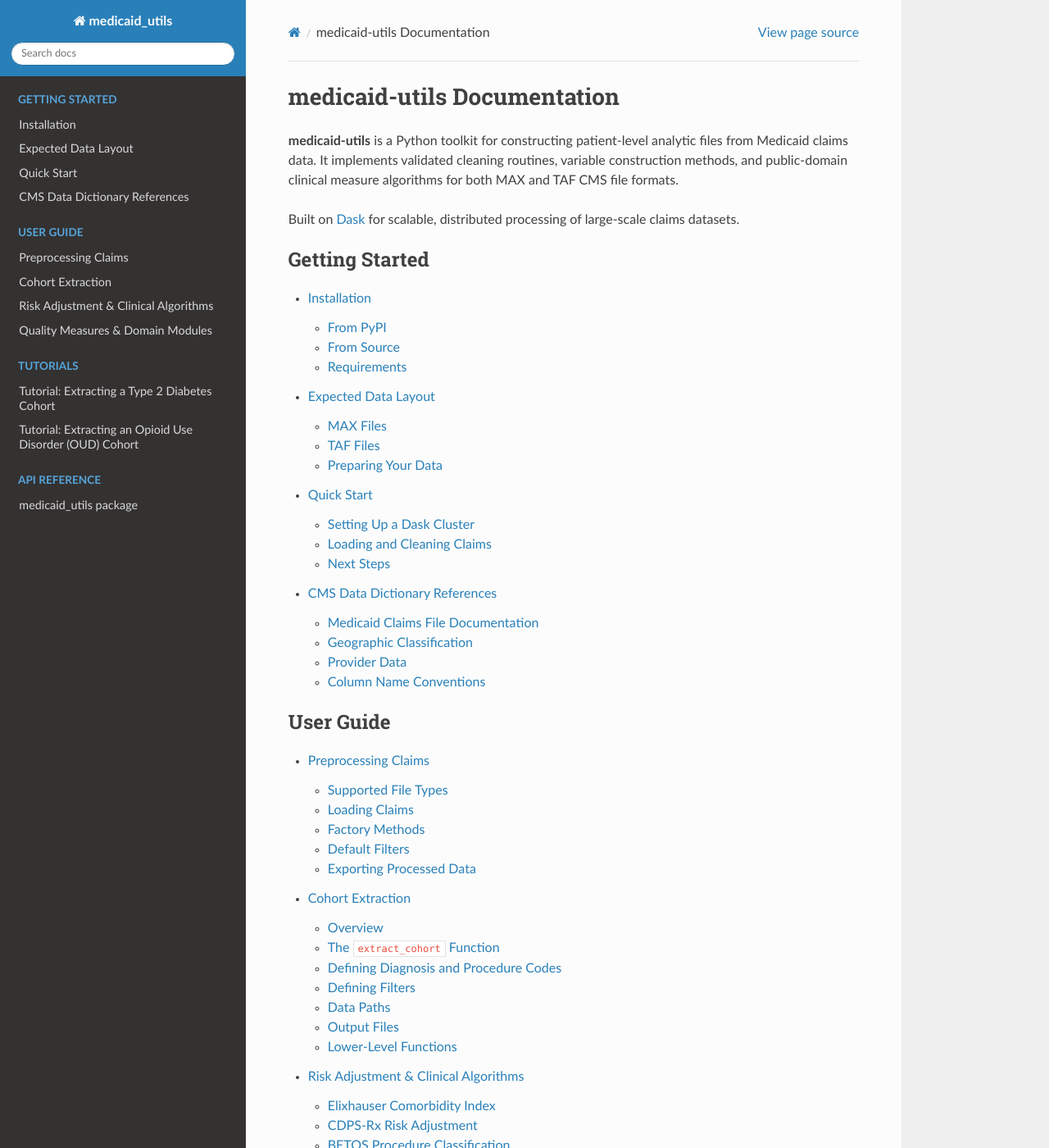
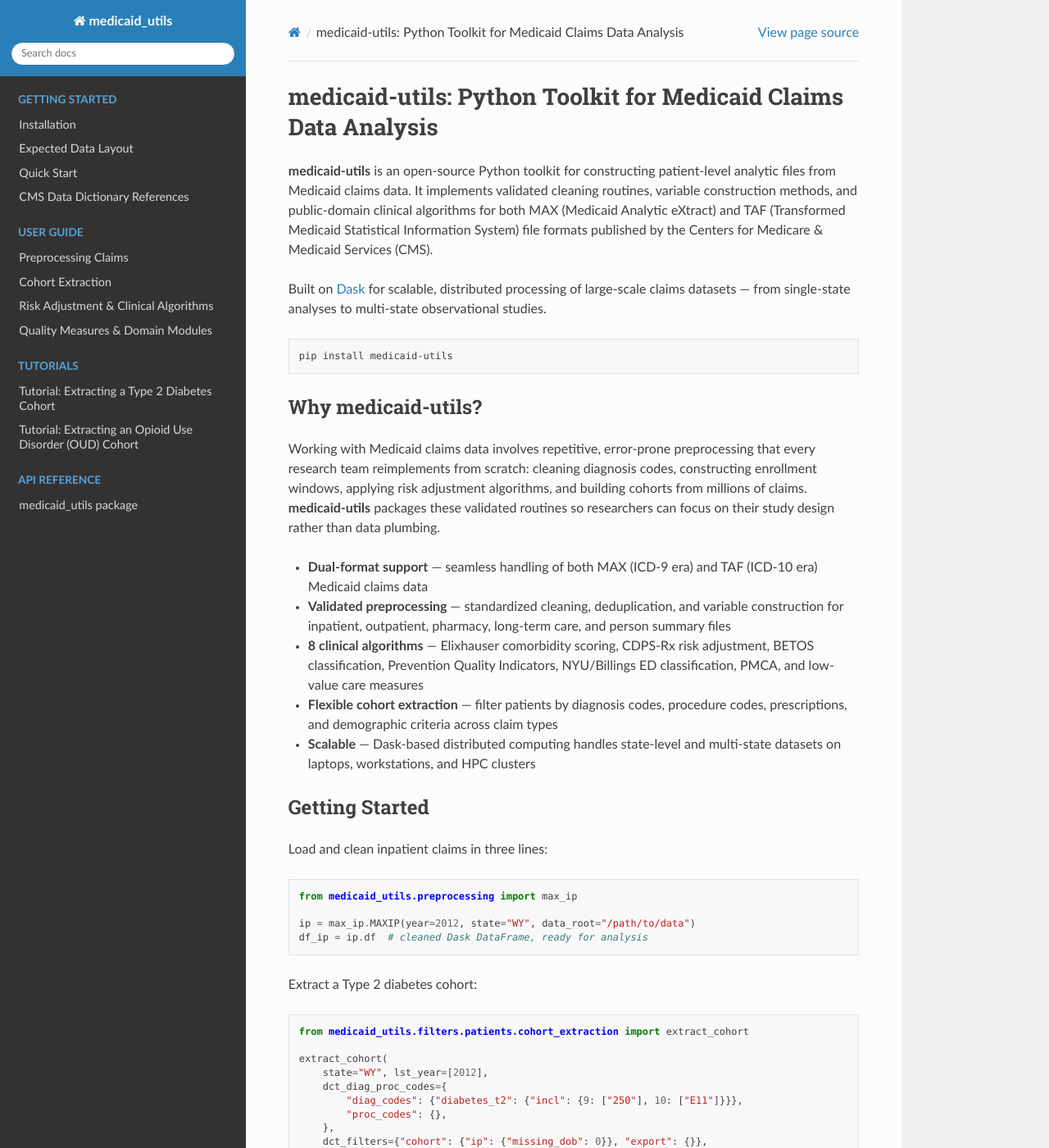
Before and after one commit to uc-cms/medicaid-utils, a Sphinx documentation site: the page built from docs/sphinx/source/index.rst, in a window 1280 px wide and 1400 px high. Shown: the whole window at 82% size. Built offline with Sphinx 7.4.7 and the Read the Docs theme 3.1.0, drawn with Linux system fonts in a browser that asks for light colours; some of the changed text lies outside the part shown.

Commit message:
feat: add PyPI publishing, GitHub Pages deployment, and SEO metadata
- Add keywords, classifiers, and project_urls to setup.py for PyPI
  discoverability (medicaid, cms, claims-data, observational-study, etc.)
- Add publish.yml workflow for automated PyPI release on GitHub tag
- Add docs.yml workflow for automated Sphinx docs deployment to
  GitHub Pages via actions/deploy-pages
- Rewrite Sphinx index.rst as SEO-optimized landing page with meta
  tags, keyword-rich descriptions, and quick-start code examples
- Add Python 3.11/3.12 classifiers to match python_requires

```diff
--- a/docs/sphinx/source/index.rst
+++ b/docs/sphinx/source/index.rst
@@ -1,12 +1,77 @@
-medicaid-utils Documentation
-============================
+medicaid-utils: Python Toolkit for Medicaid Claims Data Analysis
+=================================================================
 
-**medicaid-utils** is a Python toolkit for constructing patient-level analytic files from
-Medicaid claims data. It implements validated cleaning routines, variable construction methods,
-and public-domain clinical measure algorithms for both MAX and TAF CMS file formats.
+.. meta::
+   :description: Open-source Python toolkit for analyzing Medicaid claims data from CMS. Preprocessing, cohort extraction, risk adjustment, and quality measures for MAX and TAF files. Built on Dask for scalable health services research.
+   :keywords: medicaid, claims data, CMS, TAF, MAX, health services research, observational study, cohort extraction, risk adjustment, elixhauser, python, dask, epidemiology, healthcare analytics, medicaid analytic extract
 
-Built on `Dask <https://www.dask.org/>`_ for scalable, distributed processing of large-scale
-claims datasets.
+**medicaid-utils** is an open-source Python toolkit for constructing patient-level
+analytic files from Medicaid claims data. It implements validated cleaning routines,
+variable construction methods, and public-domain clinical algorithms for both
+MAX (Medicaid Analytic eXtract) and TAF (Transformed Medicaid Statistical Information
+System) file formats published by the Centers for Medicare & Medicaid Services (CMS).
+
+Built on `Dask <https://www.dask.org/>`_ for scalable, distributed processing of
+large-scale claims datasets — from single-state analyses to multi-state observational
+studies.
+
+.. code-block:: bash
+
+   pip install medicaid-utils
+
+Why medicaid-utils?
+-------------------
+
+Working with Medicaid claims data involves repetitive, error-prone preprocessing
+that every research team reimplements from scratch: cleaning diagnosis codes,
+constructing enrollment windows, applying risk adjustment algorithms, and building
+cohorts from millions of claims. **medicaid-utils** packages these validated routines
+so researchers can focus on their study design rather than data plumbing.
+
+- **Dual-format support** — seamless handling of both MAX (ICD-9 era) and TAF (ICD-10 era) Medicaid claims data
+- **Validated preprocessing** — standardized cleaning, deduplication, and variable construction for inpatient, outpatient, pharmacy, long-term care, and person summary files
+- **8 clinical algorithms** — Elixhauser comorbidity scoring, CDPS-Rx risk adjustment, BETOS classification, Prevention Quality Indicators, NYU/Billings ED classification, PMCA, and low-value care measures
+- **Flexible cohort extraction** — filter patients by diagnosis codes, procedure codes, prescriptions, and demographic criteria across claim types
+- **Scalable** — Dask-based distributed computing handles state-level and multi-state datasets on laptops, workstations, and HPC clusters
+
+Getting Started
+---------------
+
+Load and clean inpatient claims in three lines:
+
+.. code-block:: python
+
+   from medicaid_utils.preprocessing import max_ip
+
+   ip = max_ip.MAXIP(year=2012, state="WY", data_root="/path/to/data")
+   df_ip = ip.df  # cleaned Dask DataFrame, ready for analysis
+
+Extract a Type 2 diabetes cohort:
+
+.. code-block:: python
+
+   from medicaid_utils.filters.patients.cohort_extraction import extract_cohort
+
+   extract_cohort(
+       state="WY", lst_year=[2012],
+       dct_diag_proc_codes={
+           "diag_codes": {"diabetes_t2": {"incl": {9: ["250"], 10: ["E11"]}}},
+           "proc_codes": {},
+       },
+       dct_filters={"cohort": {"ip": {"missing_dob": 0}}, "export": {}},
+       lst_types_to_export=["ip", "ot", "ps"],
+       dct_data_paths={"source_root": "/data", "export_folder": "/output/"},
+       cms_format="MAX",
+   )
+
+Apply Elixhauser comorbidity scoring:
+
+.. code-block:: python
+
+   from medicaid_utils.adapted_algorithms.py_elixhauser.elixhauser_comorbidity import ElixhauserScoring
+
+   lst_diag_cols = [col for col in ip.df.columns if col.startswith("DIAG_CD_")]
+   df_scored = ElixhauserScoring.flag_comorbidities(ip.df, lst_diag_cols, cms_format="MAX")
 
 .. toctree::
    :maxdepth: 2
```
Also changed, not shown: setup.py (+28 -1 lines), 2 other files.
